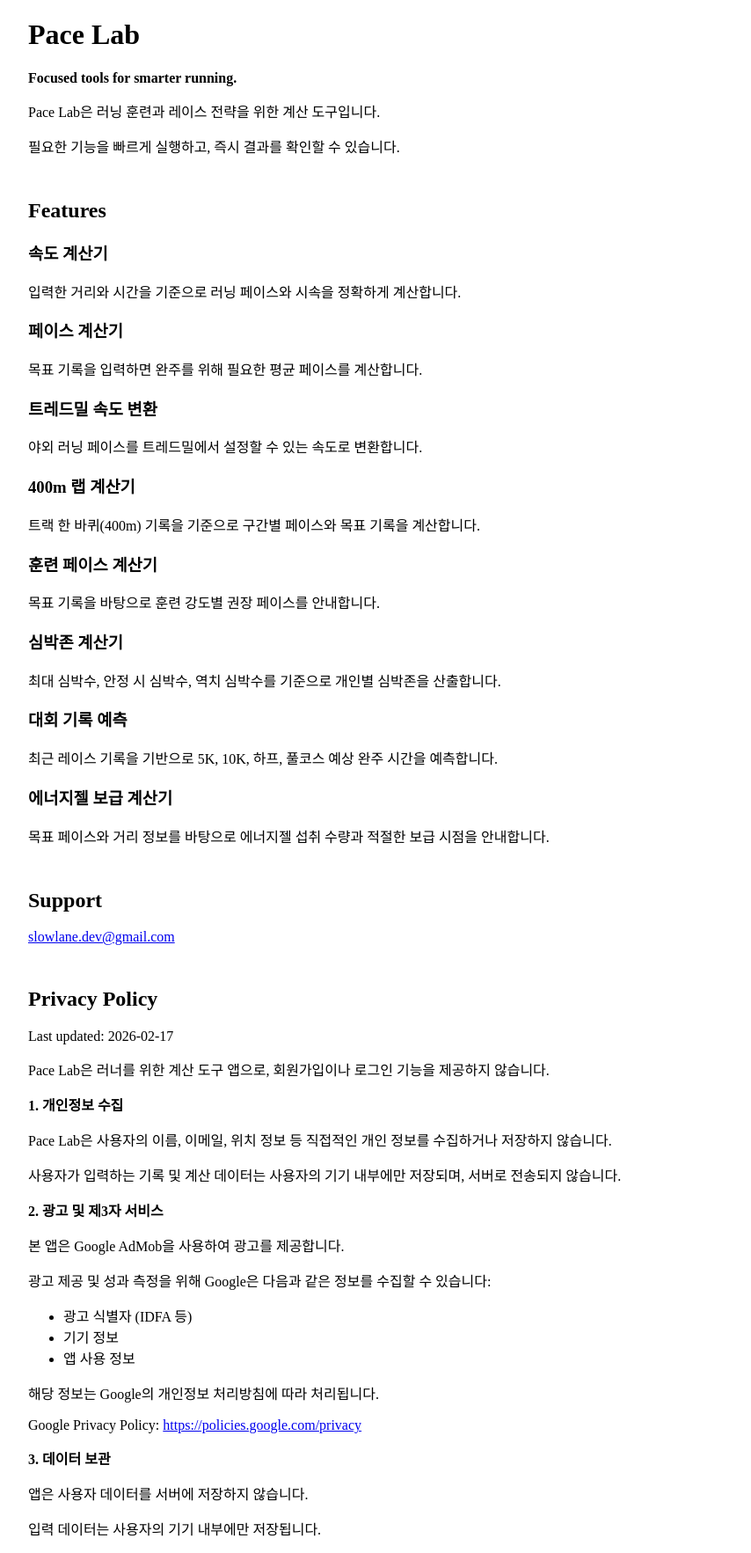
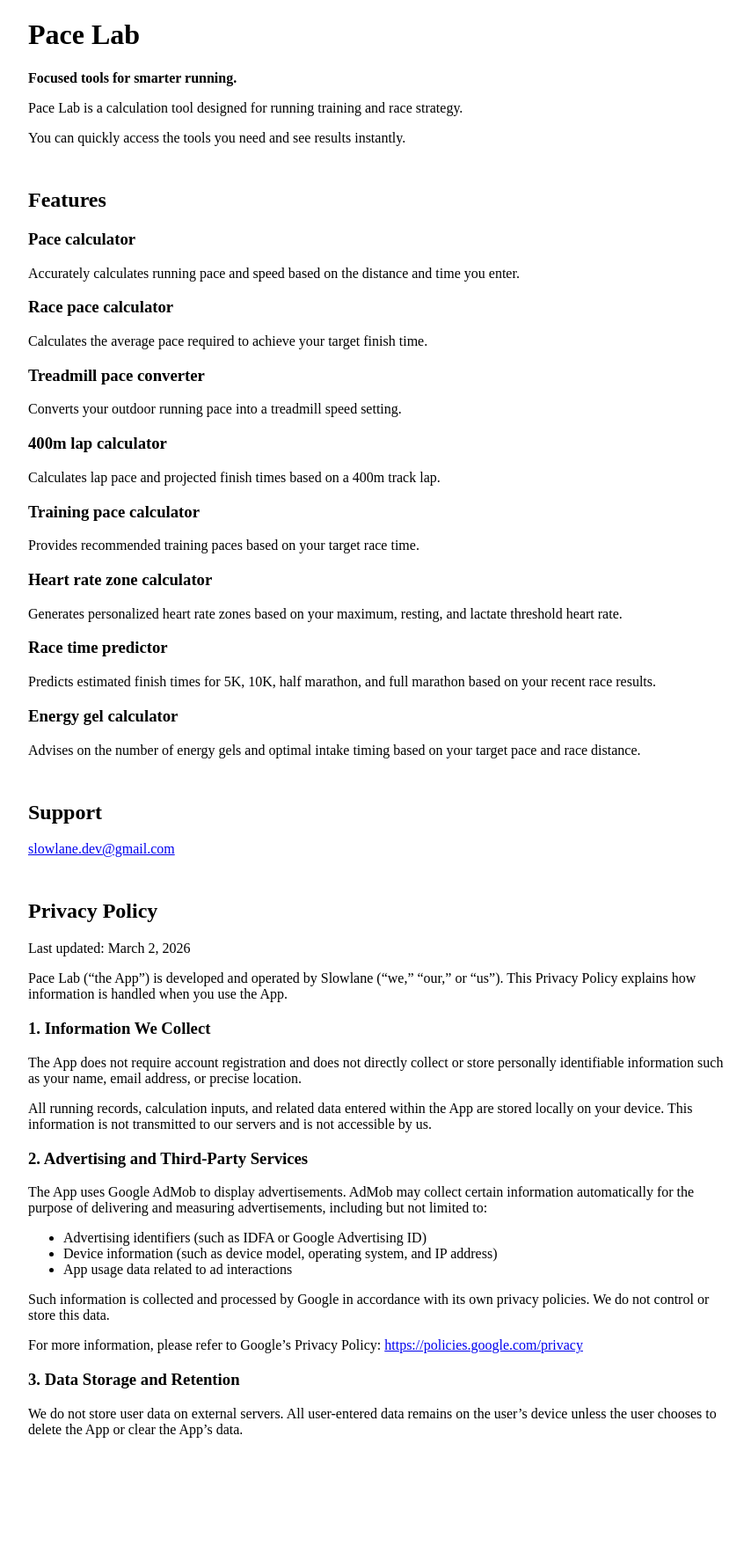
Before and after one commit to Pyoungoh/pyoungoh.github.io, a Jekyll site: the page built from pacelab/en/index.md, in a window 1280 px wide. Shown: the whole page at 88% size, without its empty margins (208-1062 px from the left). Built offline with Jekyll 4.4.1, drawn with Linux system fonts in a browser that asks for light colours; our own code applies the rules of GitHub Pages for plain Markdown files; after the commit the page ends 1650 px from its top, so only the background shows below that.

Commit message:
영문 페이지 추가

```diff
--- a/pacelab/en/index.md
+++ b/pacelab/en/index.md
@@ -2,43 +2,43 @@
 
 **Focused tools for smarter running.**
 
-Pace Lab은 러닝 훈련과 레이스 전략을 위한 계산 도구입니다.
+Pace Lab is a calculation tool designed for running training and race strategy.
 
-필요한 기능을 빠르게 실행하고, 즉시 결과를 확인할 수 있습니다.
+You can quickly access the tools you need and see results instantly.
 
 ## Features
 
-### 속도 계산기
+### Pace calculator
 
-입력한 거리와 시간을 기준으로 러닝 페이스와 시속을 정확하게 계산합니다.
+Accurately calculates running pace and speed based on the distance and time you enter.
 
-### 페이스 계산기
+### Race pace calculator
 
-목표 기록을 입력하면 완주를 위해 필요한 평균 페이스를 계산합니다.
+Calculates the average pace required to achieve your target finish time.
 
-### 트레드밀 속도 변환
+### Treadmill pace converter
 
-야외 러닝 페이스를 트레드밀에서 설정할 수 있는 속도로 변환합니다.
+Converts your outdoor running pace into a treadmill speed setting.
 
-### 400m 랩 계산기
+### 400m lap calculator
 
-트랙 한 바퀴(400m) 기록을 기준으로 구간별 페이스와 목표 기록을 계산합니다.
+Calculates lap pace and projected finish times based on a 400m track lap.
 
-### 훈련 페이스 계산기
+### Training pace calculator
 
-목표 기록을 바탕으로 훈련 강도별 권장 페이스를 안내합니다.
+Provides recommended training paces based on your target race time.
 
-### 심박존 계산기
+### Heart rate zone calculator
 
-최대 심박수, 안정 시 심박수, 역치 심박수를 기준으로 개인별 심박존을 산출합니다.
+Generates personalized heart rate zones based on your maximum, resting, and lactate threshold heart rate.
 
-### 대회 기록 예측
+### Race time predictor
 
-최근 레이스 기록을 기반으로 5K, 10K, 하프, 풀코스 예상 완주 시간을 예측합니다.
+Predicts estimated finish times for 5K, 10K, half marathon, and full marathon based on your recent race results.
 
-### 에너지젤 보급 계산기
+### Energy gel calculator
 
-목표 페이스와 거리 정보를 바탕으로 에너지젤 섭취 수량과 적절한 보급 시점을 안내합니다.
+Advises on the number of energy gels and optimal intake timing based on your target pace and race distance.
 
 ## Support
 
@@ -46,32 +46,29 @@ Pace Lab은 러닝 훈련과 레이스 전략을 위한 계산 도구입니다.
 
 ## Privacy Policy
 
-Last updated: 2026-02-17
+Last updated: March 2, 2026
 
-Pace Lab은 러너를 위한 계산 도구 앱으로, 회원가입이나 로그인 기능을 제공하지 않습니다.
+Pace Lab ("the App") is developed and operated by Slowlane ("we," "our," or "us"). This Privacy Policy explains how information is handled when you use the App.
 
-**1. 개인정보 수집**
+### 1. Information We Collect
 
-Pace Lab은 사용자의 이름, 이메일, 위치 정보 등 직접적인 개인 정보를 수집하거나 저장하지 않습니다.
+The App does not require account registration and does not directly collect or store personally identifiable information such as your name, email address, or precise location.
 
-사용자가 입력하는 기록 및 계산 데이터는 사용자의 기기 내부에만 저장되며, 서버로 전송되지 않습니다.
+All running records, calculation inputs, and related data entered within the App are stored locally on your device. This information is not transmitted to our servers and is not accessible by us.
 
-**2. 광고 및 제3자 서비스**
+### 2. Advertising and Third-Party Services
 
-본 앱은 Google AdMob을 사용하여 광고를 제공합니다.
+The App uses Google AdMob to display advertisements. AdMob may collect certain information automatically for the purpose of delivering and measuring advertisements, including but not limited to:
 
-광고 제공 및 성과 측정을 위해 Google은 다음과 같은 정보를 수집할 수 있습니다:
+- Advertising identifiers (such as IDFA or Google Advertising ID)
+- Device information (such as device model, operating system, and IP address)
+- App usage data related to ad interactions
 
-- 광고 식별자 (IDFA 등)
-- 기기 정보
-- 앱 사용 정보
+Such information is collected and processed by Google in accordance with its own privacy policies. We do not control or store this data.
 
-해당 정보는 Google의 개인정보 처리방침에 따라 처리됩니다.
+For more information, please refer to Google’s Privacy Policy:
+[https://policies.google.com/privacy](https://policies.google.com/privacy)
 
-Google Privacy Policy: [https://policies.google.com/privacy](https://policies.google.com/privacy)
+### 3. Data Storage and Retention
 
-**3. 데이터 보관**
-
-앱은 사용자 데이터를 서버에 저장하지 않습니다.
-
-입력 데이터는 사용자의 기기 내부에만 저장됩니다.
+We do not store user data on external servers. All user-entered data remains on the user’s device unless the user chooses to delete the App or clear the App’s data.
```
Also changed, not shown: pacelab/en/privacy.md (+25 -24 lines), pacelab/ja/index.md (+1 -1 lines), 1 other file.
